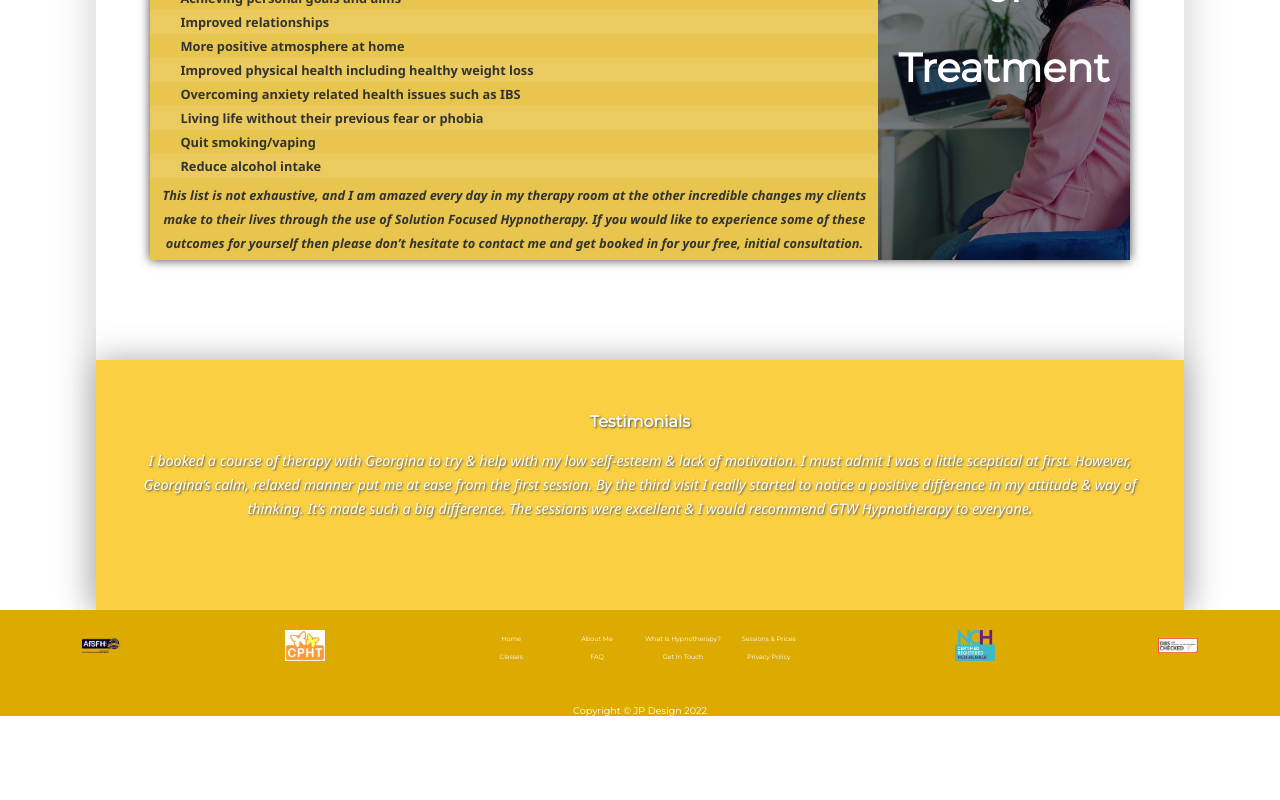
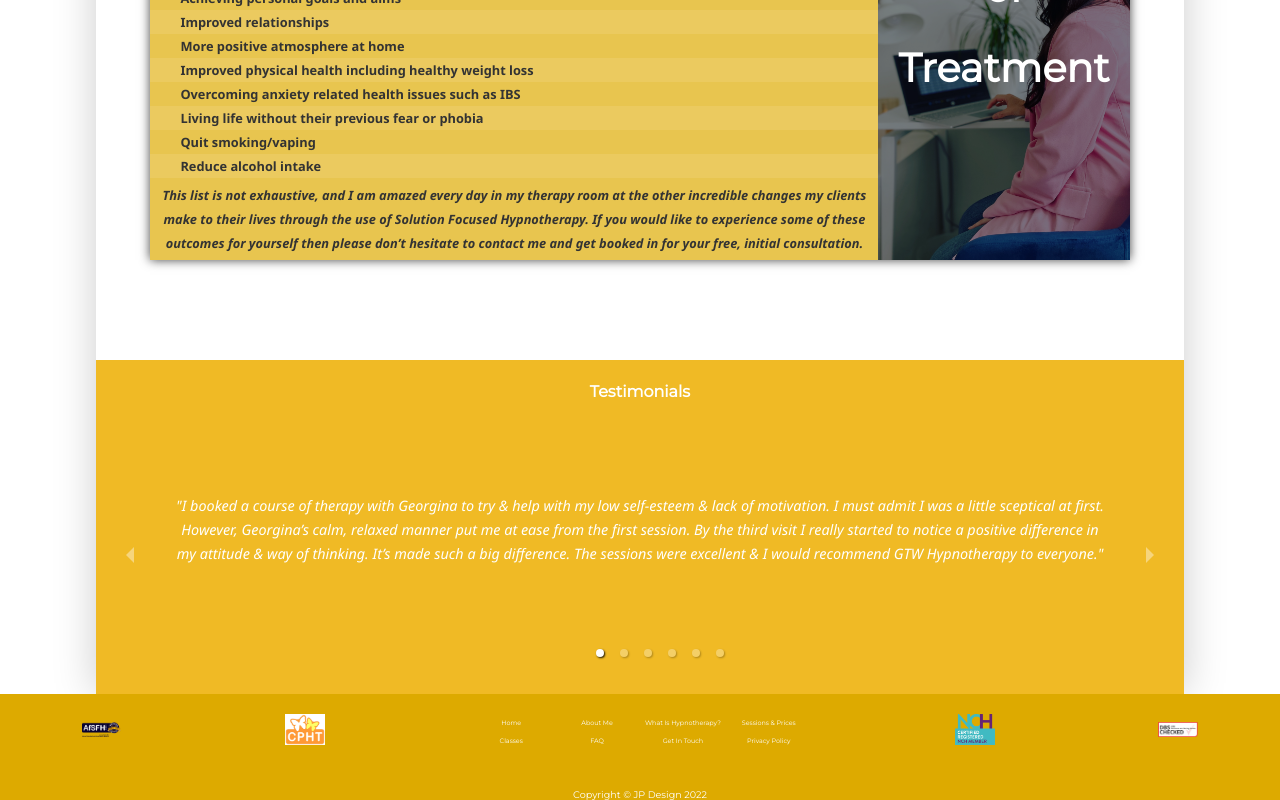
Before and after one commit to snowdog773/gtw-hypnotherapy, a React (Create React App) app: page / in a window 1280 px wide. Shown: the part 1957-2757 px from the top of the page. Before the commit the page ends 2673 px from the top, so only its background shows below. Built offline with nearby package versions, Linux system fonts and the light colour scheme.

Commit message:
testimonials complete

```diff
--- a/package.json
+++ b/package.json
@@ -9,6 +9,7 @@
     "react": "^18.2.0",
     "react-dom": "^18.2.0",
     "react-helmet": "^6.1.0",
+    "react-responsive-carousel": "^3.2.23",
     "react-router-dom": "^6.4.1",
     "react-scripts": "5.0.1",
     "react-transition-group": "^4.4.5",
--- a/src/components/Testimonial.js
+++ b/src/components/Testimonial.js
@@ -1,42 +1,126 @@
 import React, { useState, useEffect } from "react";
+import "react-responsive-carousel/lib/styles/carousel.min.css"; // requires a loader
+import { Carousel } from "react-responsive-carousel";
 
 import "../styles/testimonial.css";
-const Testimonial = ({ in: inProp }) => {
-  const quotes = [
-    "I booked a course of therapy with Georgina to try & help with my low self-esteem & lack of motivation.  I must admit I was a little sceptical at first.  However, Georgina’s calm, relaxed manner put me at ease from the first session.  By the third visit I really started to notice a positive difference in my attitude & way of thinking.  It’s made such a big difference.  The sessions were excellent & I would recommend GTW Hypnotherapy to everyone.",
-    "Georgina is such a warm & approachable person & great at listening.  My mindset needed some guidance & I felt reassured to be able to talk openly & also relax in the environment.  The transformation in my thought process has been staggering & I would highly recommend GTW to anyone going through challenges in life.  Georgina is highly professional & passionate about helping others.",
-    "I went to see Georgina for support with my anxiety & confidence.  They had both deteriorated due to not feeling like I was good enough…my looks, the way I dress & feeling like people were always judging me.  I secluded myself away from going out & being sociable.  Since having regular sessions with Georgina I owe her the biggest thank you! I had tried to battle my mental health for a couple of years & this weekend was the first time in those two years that I went away for the weekend! I’m so proud that I conquered my fears & I felt free for the first time in a long time.  Georgina, thank you so much for supporting & helping me through a really tough time.",
-    "Georgina made me feel relaxed & comfortable from our first introductory meeting.  Being new to any therapy, it was important for me to understand the process & feel confident in the person I was working with.  Georgina was able to explain quite simply how hypnotherapy can work.  She listened without judgement & has given me a toolkit that I can use with myself & those around me to ensure that I am feeling confident & positive in any situation. And I can now go to the shop by myself…hurrah!",
-    "The hypnotherapy treatment I have had from Georgina has been life changing.  The benefits have extended beyond helping me achieve some significant goals in a  relatively short space of time.  Overall my wellbeing & mental health has substantially improved.  Georgina has been excellent & her calm, gentle, friendly & professional approach is very easy to work with.  She was also able to accommodate my difficult schedule & be flexible about session times.",
-    "I got in contact with Georgina for some help with my anxiety & stress.  I felt I needed some tools to help me cope when under pressure & feeling overwhelmed.  Even from the first session I felt very at ease & Georgina explained what the sessions would entail & how many she thought I may need.  I found this solution focused based therapy really positive & it really helped me to change my mindset & my perception of things.  I always looked forward to my sessions & within 5-6 sessions I had already felt a dramatic difference in my behaviour & ability to cope when feeling overwhelmed.  Thank you Georgina!",
-  ];
-  const [number, setNumber] = useState(0);
-  const [css, setCss] = useState("fadeOff");
+const Testimonial = () => {
+  // const quotes = [
+  //   "I booked a course of therapy with Georgina to try & help with my low self-esteem & lack of motivation.  I must admit I was a little sceptical at first.  However, Georgina’s calm, relaxed manner put me at ease from the first session.  By the third visit I really started to notice a positive difference in my attitude & way of thinking.  It’s made such a big difference.  The sessions were excellent & I would recommend GTW Hypnotherapy to everyone.",
+  //   "Georgina is such a warm & approachable person & great at listening.  My mindset needed some guidance & I felt reassured to be able to talk openly & also relax in the environment.  The transformation in my thought process has been staggering & I would highly recommend GTW to anyone going through challenges in life.  Georgina is highly professional & passionate about helping others.",
+  //   "I went to see Georgina for support with my anxiety & confidence.  They had both deteriorated due to not feeling like I was good enough…my looks, the way I dress & feeling like people were always judging me.  I secluded myself away from going out & being sociable.  Since having regular sessions with Georgina I owe her the biggest thank you! I had tried to battle my mental health for a couple of years & this weekend was the first time in those two years that I went away for the weekend! I’m so proud that I conquered my fears & I felt free for the first time in a long time.  Georgina, thank you so much for supporting & helping me through a really tough time.",
+  //   "Georgina made me feel relaxed & comfortable from our first introductory meeting.  Being new to any therapy, it was important for me to understand the process & feel confident in the person I was working with.  Georgina was able to explain quite simply how hypnotherapy can work.  She listened without judgement & has given me a toolkit that I can use with myself & those around me to ensure that I am feeling confident & positive in any situation. And I can now go to the shop by myself…hurrah!",
+  //   "The hypnotherapy treatment I have had from Georgina has been life changing.  The benefits have extended beyond helping me achieve some significant goals in a  relatively short space of time.  Overall my wellbeing & mental health has substantially improved.  Georgina has been excellent & her calm, gentle, friendly & professional approach is very easy to work with.  She was also able to accommodate my difficult schedule & be flexible about session times.",
+  //   "I got in contact with Georgina for some help with my anxiety & stress.  I felt I needed some tools to help me cope when under pressure & feeling overwhelmed.  Even from the first session I felt very at ease & Georgina explained what the sessions would entail & how many she thought I may need.  I found this solution focused based therapy really positive & it really helped me to change my mindset & my perception of things.  I always looked forward to my sessions & within 5-6 sessions I had already felt a dramatic difference in my behaviour & ability to cope when feeling overwhelmed.  Thank you Georgina!",
+  // ];
+  // const [number, setNumber] = useState(0);
+  // const [css, setCss] = useState("fadeOn");
+  // const changeQuote = (dir) => {
+  //   setCss("fadeOn");
+  //   dir === "f" && number >= quotes.length - 1
+  //     ? setNumber(0)
+  //     : setNumber(number + 1);
+  //   dir === "r" && number <= 0
+  //     ? setNumber(quotes.length - 1)
+  //     : setNumber(number - 1);
+  // };
 
-  useEffect(() => {
-    console.log(number);
-    setCss("fadeOn");
-    setTimeout(
-      () => {
-        setCss("fadeOff");
-        setTimeout(() => {
-          if (number >= quotes.length - 1) {
-            setNumber(0);
-          } else {
-            setNumber((e) => e + 1);
-          }
-        }, 1000);
-      },
+  // useEffect(() => {
+  //   console.log(number, quotes.length - 1);
+  //   setCss("fadeOn");
+  //   setTimeout(
+  //     () => {
+  //       setCss("fadeOff");
+  //       setTimeout(() => {
+  //         if (number >= quotes.length - 1) {
+  //           setNumber(0);
+  //         } else {
+  //           setNumber(number + 1);
+  //         }
+  //       }, 1000);
+  //     },
 
-      15000
-    );
-  }, [number]);
+  //     15000
+  //   );
+  // }, [number]);
 
   return (
     <>
       <div className="testimonialBox">
         <h3> Testimonials</h3>
-        <p className={css}>{quotes[number]}</p>
+        <Carousel
+          autoPlay={true}
+          interval={15000}
+          infiniteLoop={true}
+          showThumbs={false}
+          showStatus={false}
+          swipeable={false}
+        >
+          <div>
+            "I booked a course of therapy with Georgina to try & help with my
+            low self-esteem & lack of motivation. I must admit I was a little
+            sceptical at first. However, Georgina’s calm, relaxed manner put me
+            at ease from the first session. By the third visit I really started
+            to notice a positive difference in my attitude & way of thinking.
+            It’s made such a big difference. The sessions were excellent & I
+            would recommend GTW Hypnotherapy to everyone."
+          </div>
+          <div>
+            "Georgina is such a warm & approachable person & great at listening.
+            My mindset needed some guidance & I felt reassured to be able to
+            talk openly & also relax in the environment. The transformation in
+            my thought process has been staggering & I would highly recommend
+            GTW to anyone going through challenges in life. Georgina is highly
+            professional & passionate about helping others."
+          </div>
+          <div>
+            "I went to see Georgina for support with my anxiety & confidence.
+            They had both deteriorated due to not feeling like I was good
+            enough…my looks, the way I dress & feeling like people were always
+            judging me. I secluded myself away from going out & being sociable.
+            Since having regular sessions with Georgina I owe her the biggest
+            thank you! I had tried to battle my mental health for a couple of
+            years & this weekend was the first time in those two years that I
+            went away for the weekend! I’m so proud that I conquered my fears &
+            I felt free for the first time in a long time. Georgina, thank you
+            so much for supporting & helping me through a really tough time."
+          </div>
+          <div>
+            "I went to see Georgina for support with my anxiety & confidence.
+            They had both deteriorated due to not feeling like I was good
+            enough…my looks, the way I dress & feeling like people were always
+            judging me. I secluded myself away from going out & being sociable.
+            Since having regular sessions with Georgina I owe her the biggest
+            thank you! I had tried to battle my mental health for a couple of
+            years & this weekend was the first time in those two years that I
+            went away for the weekend! I’m so proud that I conquered my fears &
+            I felt free for the first time in a long time. Georgina, thank you
+            so much for supporting & helping me through a really tough time."
+          </div>
+          <div>
+            "I went to see Georgina for support with my anxiety & confidence.
+            They had both deteriorated due to not feeling like I was good
+            enough…my looks, the way I dress & feeling like people were always
+            judging me. I secluded myself away from going out & being sociable.
+            Since having regular sessions with Georgina I owe her the biggest
+            thank you! I had tried to battle my mental health for a couple of
+            years & this weekend was the first time in those two years that I
+            went away for the weekend! I’m so proud that I conquered my fears &
+            I felt free for the first time in a long time. Georgina, thank you
+            so much for supporting & helping me through a really tough time."
+          </div>
+          <div>
+            "I got in contact with Georgina for some help with my anxiety &
+            stress. I felt I needed some tools to help me cope when under
+            pressure & feeling overwhelmed. Even from the first session I felt
+            very at ease & Georgina explained what the sessions would entail &
+            how many she thought I may need. I found this solution focused based
+            therapy really positive & it really helped me to change my mindset &
+            my perception of things. I always looked forward to my sessions &
+            within 5-6 sessions I had already felt a dramatic difference in my
+            behaviour & ability to cope when feeling overwhelmed. Thank you
+            Georgina!"
+          </div>
+        </Carousel>
       </div>
     </>
   );
--- a/src/pages/Home.js
+++ b/src/pages/Home.js
@@ -60,12 +60,14 @@ const Home = () => {
         </div>
 
         <p className="fullWidth"> “Nothing changes if nothing changes” </p>
+
         <div className="areas">
           <div className="areasPicture">
             <div className="areasPictureSubLayer">
               <h3>Areas of Support</h3>
             </div>
           </div>
+
           <ul className="flexSupport">
             {" "}
             <li>Anxiety </li>
--- a/src/styles/testimonial.css
+++ b/src/styles/testimonial.css
@@ -1,30 +1,33 @@
 .testimonialBox {
   width: 100%;
-  background-color: #facf41;
+  /* background-color: #facf41; */
   color: #fff;
-  margin-top: 50px;
+  /* margin-top: 50px; */
   font-size: 0.9rem;
   font-style: italic;
   text-align: center;
-  min-height: 250px;
-  padding: 20px;
-  box-shadow: 0 0 30px #aaa;
-  text-shadow: 1px 1px 2px #555;
+
+  /* box-shadow: 0 0 30px #aaa; */
+  /* text-shadow: 1px 1px 2px #555; */
+  /* background-color: #ddaa0080;
+  box-shadow: 0 0 55px #fff5 inset; */
+  background-color: rgb(240, 186, 37);
 
   /* border-radius: 5px; */
+}
+
+.testimonialBox div {
+  padding: 5px;
 }
 
 .testimonialBox h3 {
   font-style: normal;
   text-align: center;
+  padding-top: 20px;
 }
 
-.fadeOn {
-  opacity: 1;
-  transition: 1s;
+@media (min-width: 700px) {
+  .testimonialBox div {
+    padding: 20px;
+  }
 }
-
-.fadeOff {
-  opacity: 0;
-  transition: 1s;
-}
```
Also changed, not shown: 1 other file (tests, documents, lock files or other folders).
